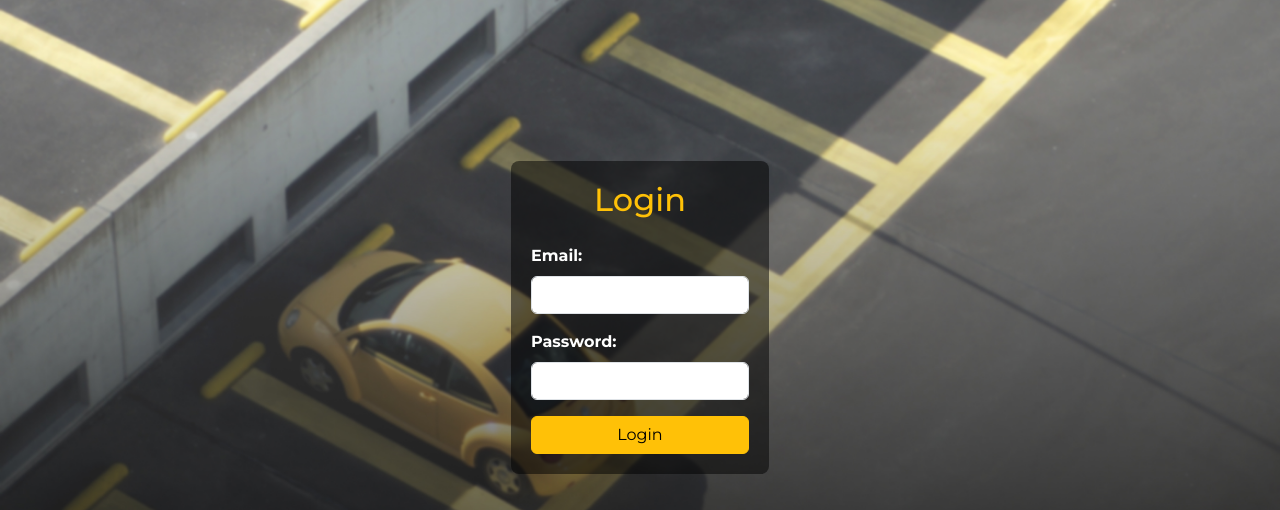
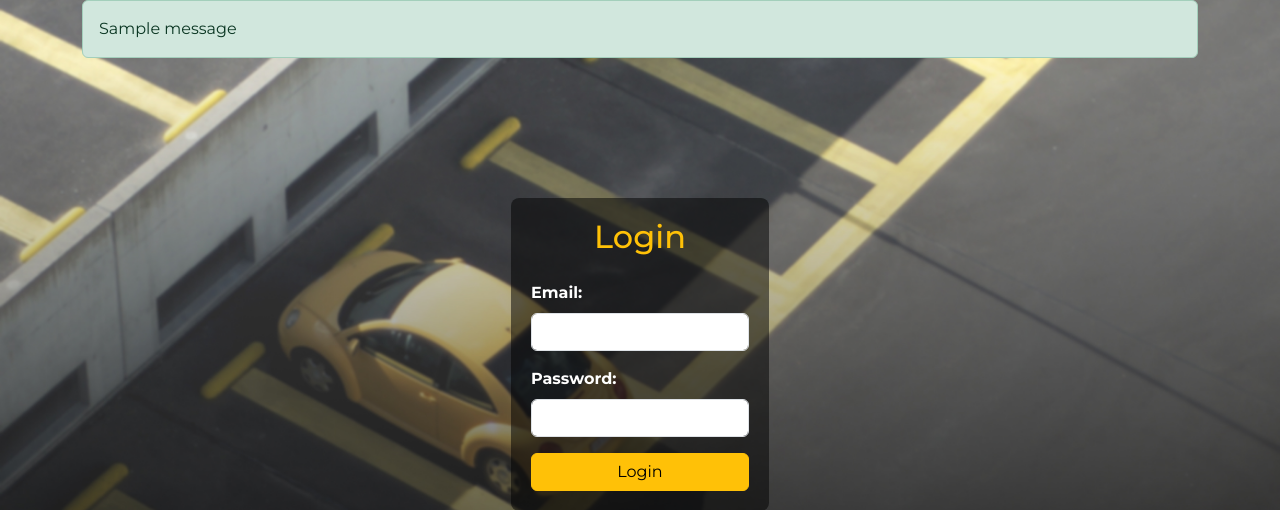
Before and after one commit to Ceziech/CS3337, a Flask app: page /login in a window 1280 px wide. Shown: the part 56-566 px from the top of the page. Run offline with Flask 3, Linux system fonts and the light colour scheme; tables that the repository leaves empty hold one stand-in row (values such as "Sample post"); one stand-in notice (Sample message) is shown.

Commit message:
updated login

```diff
--- a/templates/login.html
+++ b/templates/login.html
@@ -39,6 +39,16 @@
                 </div>
             </nav>
         </header>
+
+        {% with messages = get_flashed_messages(with_categories=true) %}
+            {% if messages %}
+                <div class="container">
+                    {% for category, message in messages %}
+                        <div class="alert alert-{{ category }}">{{ message }}</div>
+                    {% endfor %}
+                </div>
+            {% endif %}
+        {% endwith %}
 
         <!-- Login Form Section -->
         <div class="container d-flex justify-content-center align-items-center vh-100">
@@ -105,5 +115,4 @@
     ></script>
 
     </body>
-
 </html>
```
